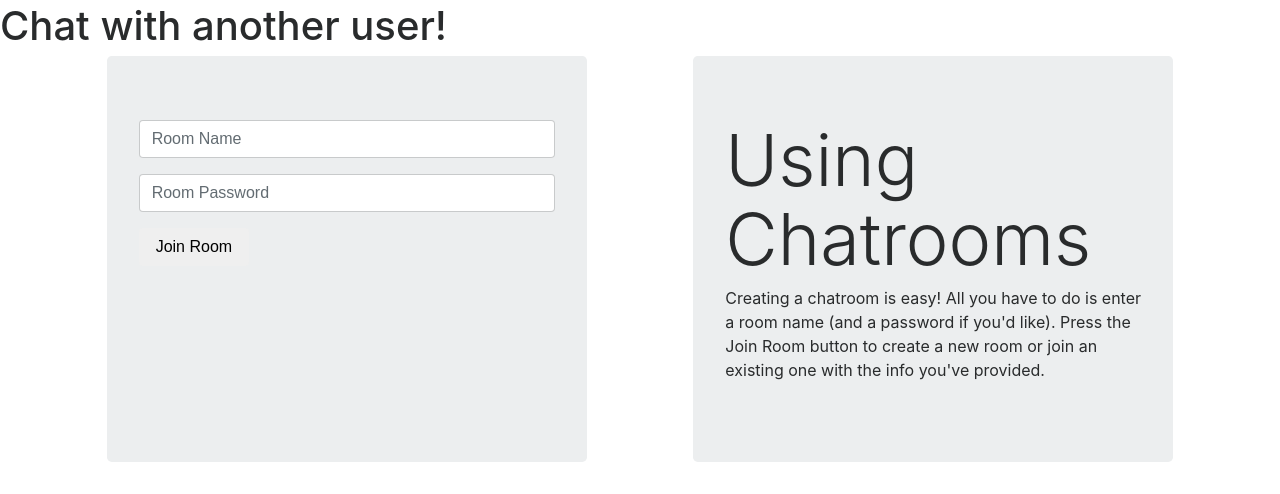
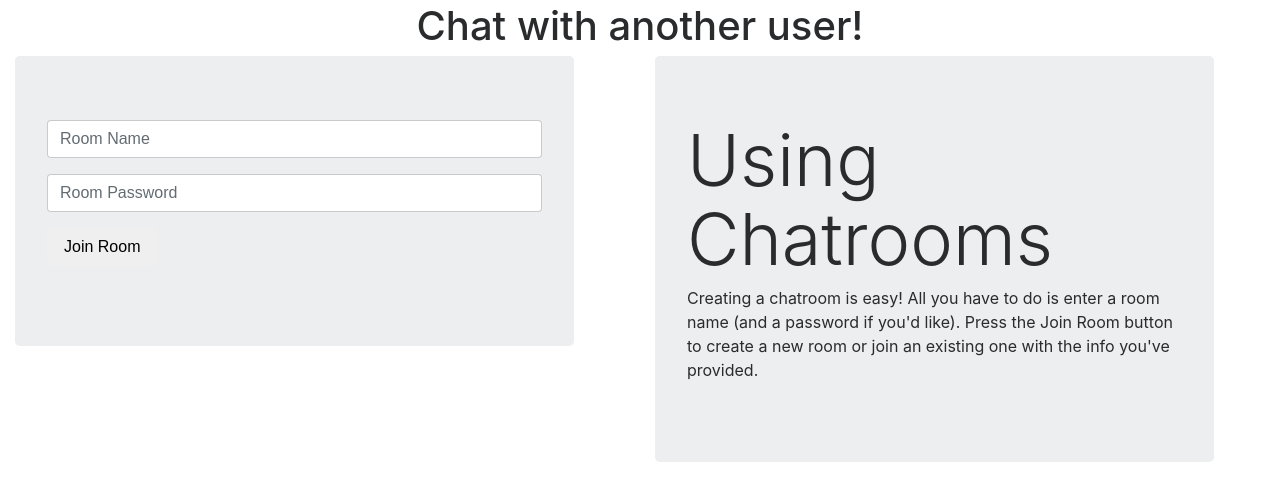
Before and after one commit to nooseman/dvtutors, a Flask app: page /chat in a window 1280 px wide. Shown: the part 352-846 px from the top of the page. Run offline with Flask 2, Linux system fonts and the light colour scheme; the visitor is signed in with stand-in values (Sample User, id 1); data comes from the database, SQL or seed files in the repository; parts of the project's set-up code (start-up, migrations or seed data) failed here and were passed over; some libraries are stand-ins or nearby versions.

Commit message:
Subcolumn in chat.html

```diff
--- a/app/templates/chat.html
+++ b/app/templates/chat.html
@@ -2,27 +2,55 @@
 {% import 'macros.html' as macros %}
 {% block content %}
 
-	<h1>Chat with another user!</h1>
+	<h1 class="text-center">Chat with another user!</h1>
 
+    <!--
     <div class="container-fluid">
         <div class="row">
             <div class="col-1 col-sm-1 col-md-1 col-lg-1 col-xl-1"></div>
+
             <div class="col jumbotron">
                 {% call macros.render_form(form, action_url='', action_text='Join Room', class_='login-form') %}
                     {{ macros.render_field(form.roomname, label_visible=false, placeholder='Room Name', type='roomname')}}
                     {{ macros.render_field(form.roomkey, label_visible=false, placeholder='Room Password', type='roomkey') }}
                 {% endcall %}
             </div>
+
             <div class="col-1 col-sm-1 col-md-1 col-lg-1 col-xl-1"></div>
+
             <div class="col jumbotron">
                 <h1 class="display-3">Using Chatrooms</h1>
                 <p>Creating a chatroom is easy! All you have to do is enter a room name (and a password if you'd like). Press
                 the Join Room button to create a new room or join an existing one with the info you've provided.</p>
             </div>
+
             <div class="col-1 col-sm-1 col-md-1 col-lg-1 col-xl-1"></div>
+        </div>
+    </div>
+    -->
+
+    <div class="container-fluid">
+        <div class="row">
+
+            <div class="col-6">
+                <div class="col-11 jumbotron">
+                {% call macros.render_form(form, action_url='', action_text='Join Room', class_='login-form') %}
+                    {{ macros.render_field(form.roomname, label_visible=false, placeholder='Room Name', type='roomname')}}
+                    {{ macros.render_field(form.roomkey, label_visible=false, placeholder='Room Password', type='roomkey') }}
+                {% endcall %}
+                </div>
+            </div>
+
+            <div class="col-6">
+                <div class="col-11 jumbotron">
+                    <h1 class="display-3">Using Chatrooms</h1>
+                    <p>Creating a chatroom is easy! All you have to do is enter a room name (and a password if you'd like). Press
+                    the Join Room button to create a new room or join an existing one with the info you've provided.</p>
+                </div>
+            </div>
+
         </div>
     </div>
 
 
-
 {% endblock %}
```
